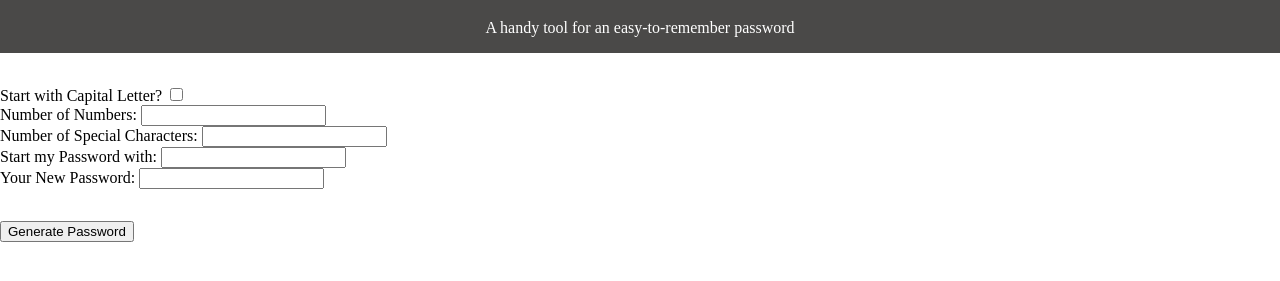
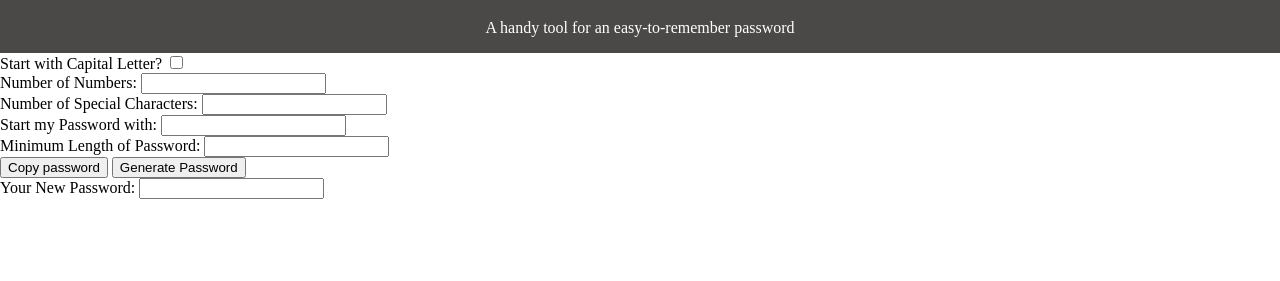
Before and after one commit to mehmetid/PASSWORD-Generator, a plain HTML site: page index.html in a window 1280 px wide. Shown: the part 61-342 px from the top of the page. Drawn offline with Linux system fonts and the light colour scheme.

Commit message:
Update index.html

```diff
--- a/index.html
+++ b/index.html
@@ -18,14 +18,15 @@
                 <p>A handy tool for an easy-to-remember password</p>
             </div>
 
-            <p>
-		<!-- an input to take the number of special characters the user wants -->
-		<div id = "capitalLetterCheckBox">
-		    <label for="capitalLetter">Start with Capital Letter?</label>
-            	    <input type="checkbox" id="capitalLetter">
-		</div>
+            <!-- a sidebar containing -->
+            <div id = "sidebar">
+                <!-- an input to take the number of special characters the user wants -->
+                <div id = "capitalLetterCheckBox">
+                    <label for="capitalLetter">Start with Capital Letter?</label>
+                            <input type="checkbox" id="capitalLetter">
+                </div>
 
-		<div id = "numberofnumbers">
+                <div id = "numberofnumbers">
                     <label for="numnumbers">Number of Numbers:</label>
                     <input id="numnumbers">
                 </div>
@@ -41,27 +42,32 @@
                     <input id="startingCharactersInput">
                 </div>
 
-                <!-- an input to display the password in -->
-                <div id = "passworddisplay">
-                    <label for="passwordinput">Your New Password:</label>
-                    <input id="passwordinput">
+		        <div id = "lengthOfPassword">
+                    <label for="passwordLength">Minimum Length of Password:</label>
+                    <input id="passwordLength">
                 </div>
 
-            </p>
+                <button id="copyButton">Copy password</button>
 
-            <div id = "passwordbutton">
                 <!-- a button to generate the password -->
                 <button id = "generatePasswordButton">Generate Password</button>
+                <stripe-buy-button
+  buy-button-id="buy_btn_1O4qysGRy8ae9ZREQYFMtvCU"
+  publishable-key="pk_test_51O2JC2GRy8ae9ZREuEw8OjZhqszEU7rt3N1XcCTDFi6HE1omGqijtyF1OgHtD3obL7kBDnIqUV5Bl2NAfmSUlGar001Cc0bPyx"
+>
+</stripe-buy-button>
+	    </div>
             </div>
+
+            <div id = "maincontent">
+                <!-- an input to display the password in -->
+                <label for="passwordinput">Your New Password:</label>
+                <input id="passwordinput">
+            </div>
+
         </div>
 
         <!-- connect javascript here -->
         <script src="function.js"></script>
     </body>
 </html>
-
-
-        <!-- connect javascript here -->
-        <script src="function.js"></script>
-    </body>
-</html>
```
